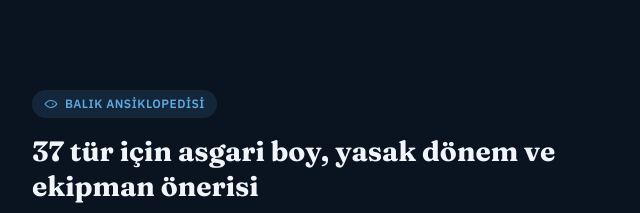
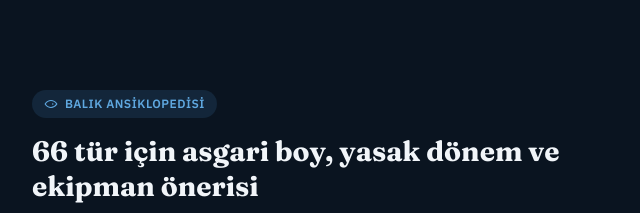
Before and after one commit to COASTRIX/coastrix.github.io, a plain HTML site: page index.html in a window 1280 px wide. Shown: the part 1720-1933 px from the top of the page, 92-732 px from the left. Drawn offline with Linux system fonts and the light colour scheme.

Commit message:
Add files via upload

```diff
--- a/index.html
+++ b/index.html
@@ -154,7 +154,7 @@
         <svg width="14" height="14" viewBox="0 0 24 24" fill="none" stroke="currentColor" stroke-width="2"><path d="M2 12s4-6 10-6 10 6 10 6-4 6-10 6-10-6-10-6z"/><circle cx="15" cy="12" r="1.3" fill="currentColor" stroke="none"/></svg>
         BALIK ANSİKLOPEDİSİ
       </span>
-      <h2>37 tür için asgari boy, yasak dönem ve ekipman önerisi</h2>
+      <h2>66 tür için asgari boy, yasak dönem ve ekipman önerisi</h2>
       <p>Her tür için minimum av boyu, mevsimsel av yasağı, önerilen olta/yem/teknik ve görüldüğü bölgeler tek ekranda. Zehirli veya tehlikeli türler kırmızı uyarı rozetiyle ayrıca işaretlenir.</p>
       <ul>
         <li><svg width="15" height="15" viewBox="0 0 24 24" fill="none" stroke-width="2"><path d="M12 9v4M12 17h.01M10.3 3.9L2.4 18a2 2 0 0 0 1.7 3h15.8a2 2 0 0 0 1.7-3L13.7 3.9a2 2 0 0 0-3.4 0z"/></svg> Zehirli/tehlikeli türler için ayrı filtre</li>
```
